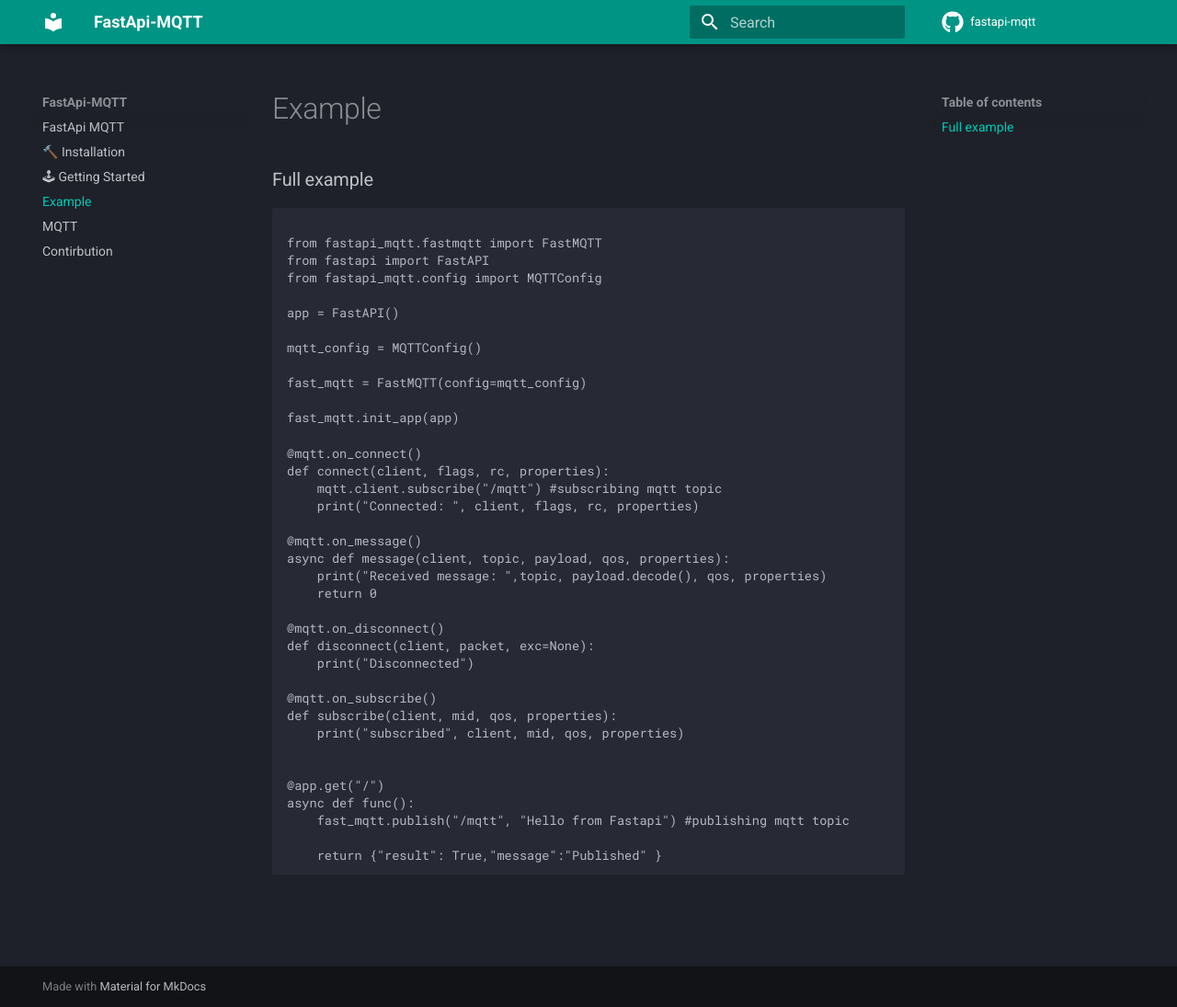
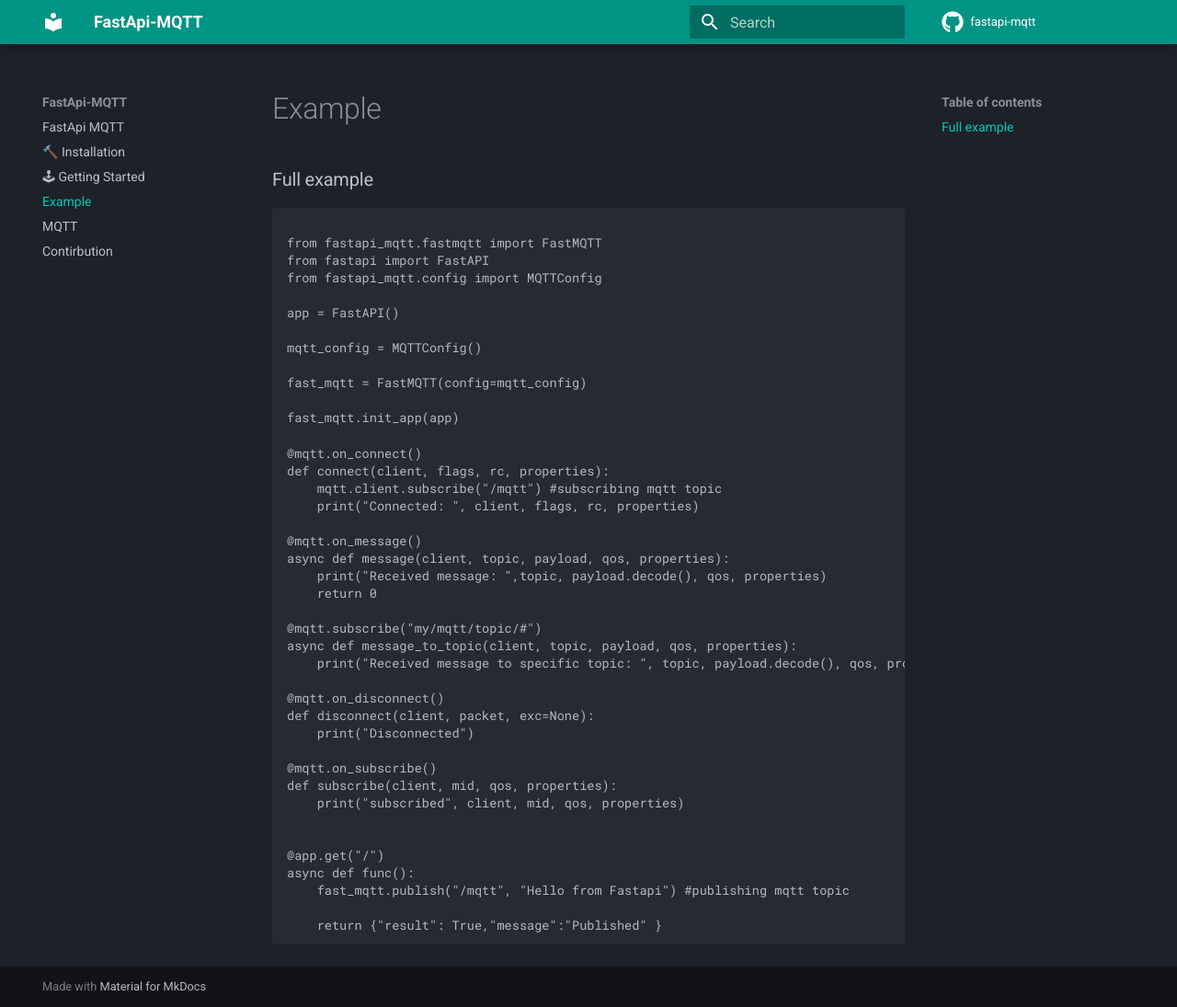
Before and after one commit to sabuhish/fastapi-mqtt, an MkDocs documentation site: the page built from docs/example.md, in a window 1280 px wide and 1095 px high. Shown: the whole window at 92% size. Built offline with MkDocs 1.6.1 and Material for MkDocs 9.7.7, drawn with Linux system fonts in a browser that asks for light colours; comment, search, counter and statistics services are not loaded.

Commit message:
Add documentation for subscribe decorator

```diff
--- a/docs/example.md
+++ b/docs/example.md
@@ -24,6 +24,10 @@
     print("Received message: ",topic, payload.decode(), qos, properties)
     return 0
 
+@mqtt.subscribe("my/mqtt/topic/#")
+async def message_to_topic(client, topic, payload, qos, properties):
+    print("Received message to specific topic: ", topic, payload.decode(), qos, properties)
+
 @mqtt.on_disconnect()
 def disconnect(client, packet, exc=None):
     print("Disconnected")
```
Also changed, not shown: README.md (+5 -0 lines).
